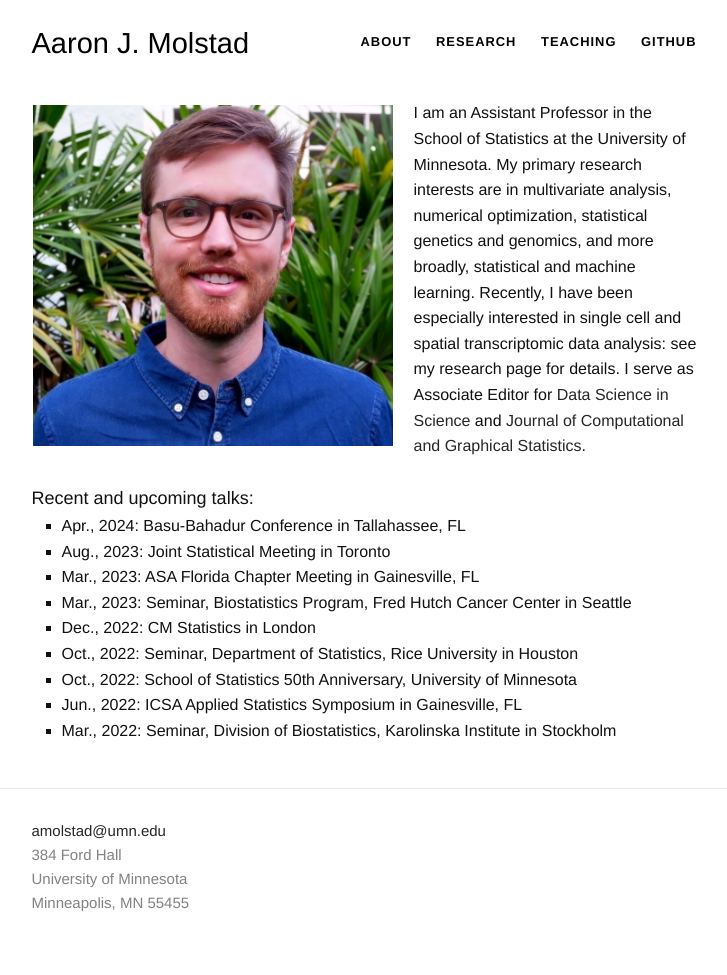
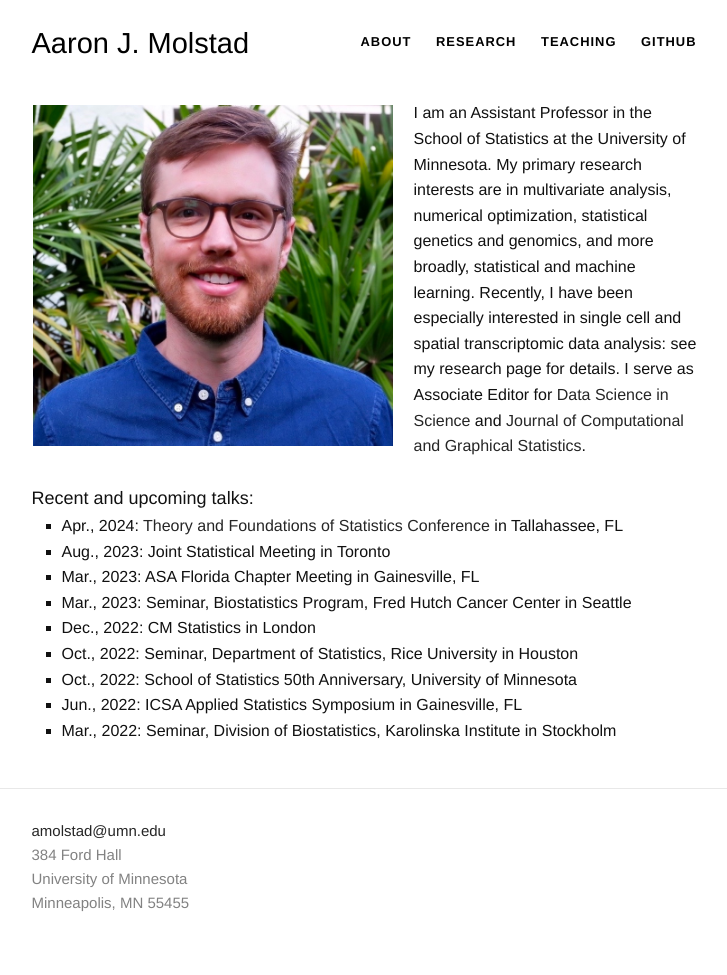
Before and after one commit to ajmolstad/ajmolstad.github.io, a Jekyll site: the page built from index.html, in a window 1280 px wide. Shown: the whole page, without its empty margins (276-1003 px from the left). Built offline with Jekyll 4.4.1, drawn with Linux system fonts in a browser that asks for light colours.

Commit message:
Update index.html

```diff
--- a/index.html
+++ b/index.html
@@ -42,7 +42,7 @@ University of Florida <br>
 <br>
 <font size="4">Recent and upcoming talks:</font>
 <ul style="list-style-type:square;">
-  <li> Apr., 2024: Basu-Bahadur Conference in Tallahassee, FL </li>
+  <li> Apr., 2024: <a href="https://sites.google.com/view/theory-and-foundations-of-stat"> Theory and Foundations of Statistics Conference</a> in Tallahassee, FL </li>
   <li> Aug., 2023: Joint Statistical Meeting in Toronto </li>
   <li> Mar., 2023: ASA Florida Chapter Meeting in Gainesville, FL </li>
   <li> Mar., 2023: Seminar, Biostatistics Program, Fred Hutch Cancer Center in Seattle </li>
```
